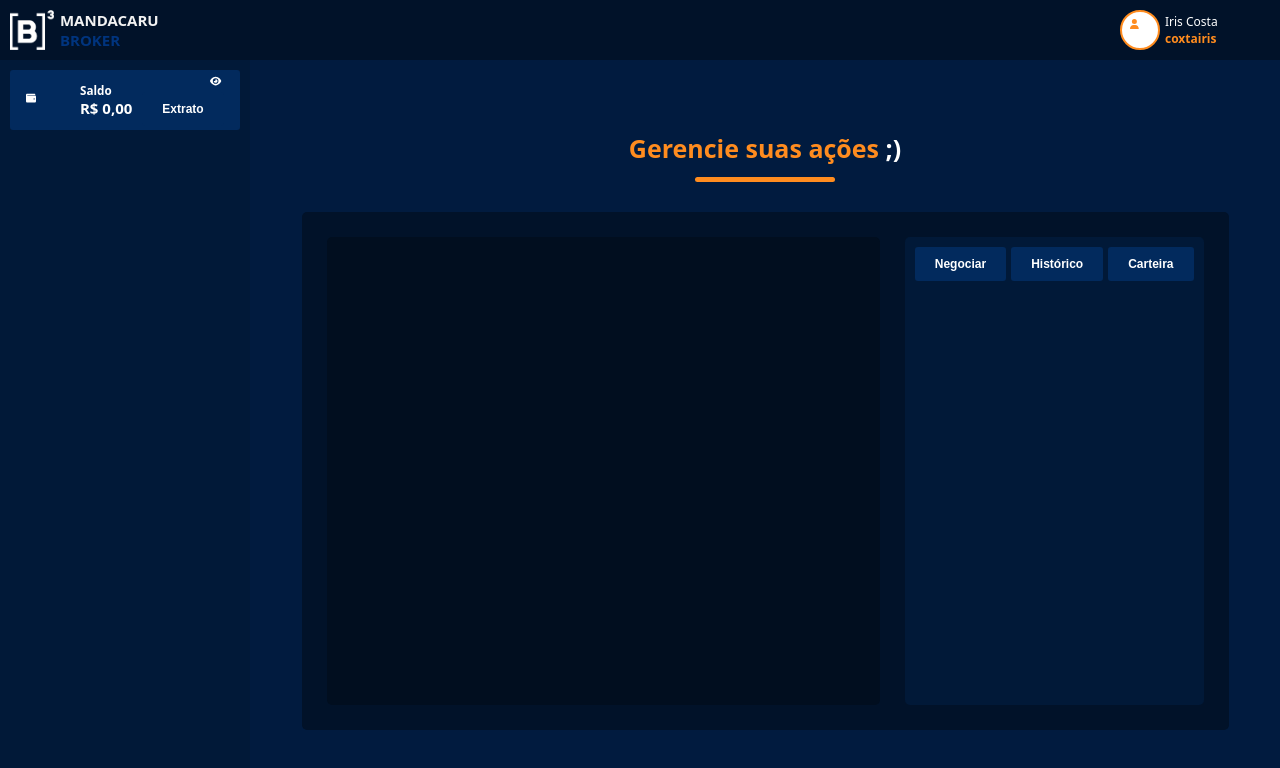
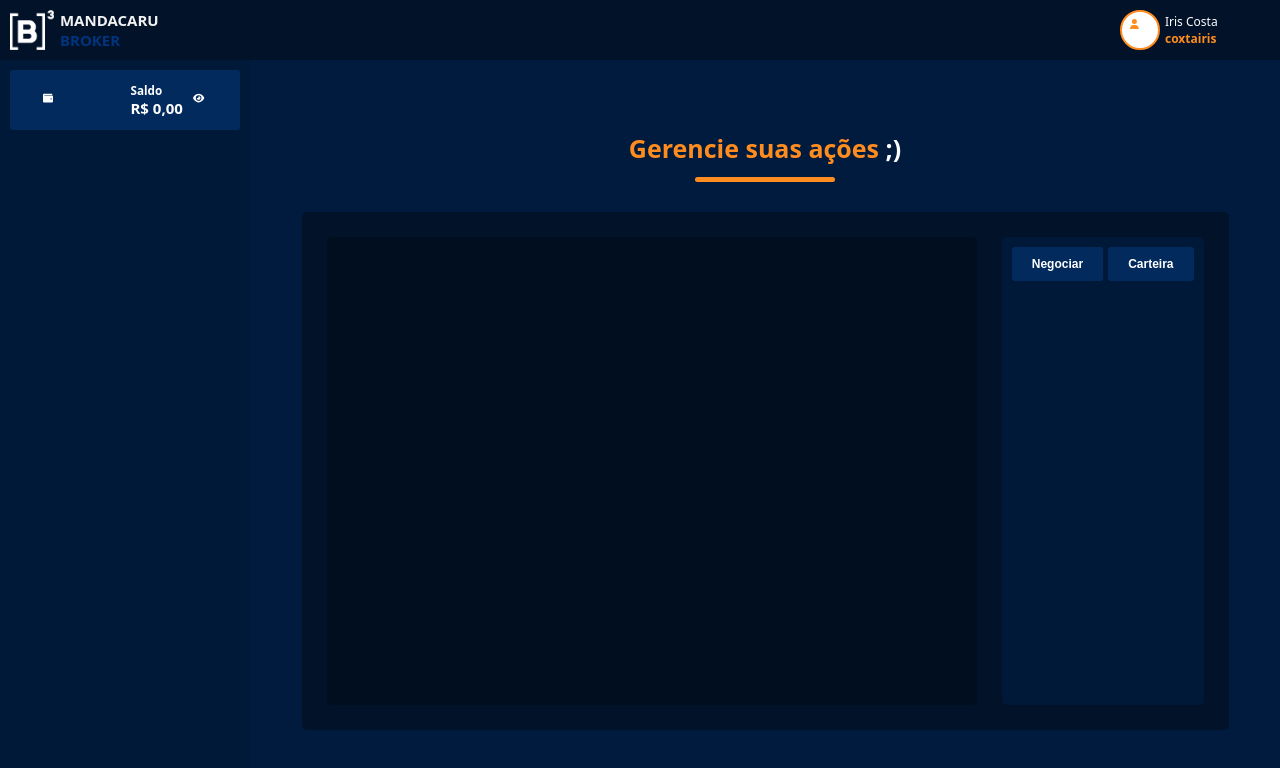
Before and after one commit to izaiasmachado/mandacarubroker-front, a Next.js app: page / in a window 1280 px wide. Shown: the top 768 px of the page. Built offline with nearby package versions, Linux system fonts and the light colour scheme.

Commit message:
:boom: fix: remove extract

```diff
--- a/src/components/BalanceGroup/index.js
+++ b/src/components/BalanceGroup/index.js
@@ -21,7 +21,6 @@ const Balance = () => (
             <S.Icon width={14} height={18}>
                 <FontAwesomeIcon icon={faEye}/>
             </S.Icon>
-            <Button text="Extrato"/>
             </S.Extrato>
         </S.BalanceRightcontent>
     </S.Balance>
--- a/src/components/MainContainer/Main/RightConteiner/index.js
+++ b/src/components/MainContainer/Main/RightConteiner/index.js
@@ -19,11 +19,9 @@ const RightConteiner = () => {
     <S.RightConteiner>
       <S.Controls>
         <Button text="Negociar" clicked={activeButton === "negociar"} onClick={() => handleButtonClick("negociar")}/>
-        <Button text="Histórico" clicked={activeButton === "historico"} onClick={() => handleButtonClick("historico")}/>
         <Button text="Carteira" clicked={activeButton === "carteira"} onClick={() => handleButtonClick("carteira")}/>
       </S.Controls>
       {activeButton === "negociar" && <Negociar />}
-      {activeButton === "historico" && <Historico />}
       {activeButton === "carteira" && <Carteira />}
     </S.RightConteiner>
   );
```
